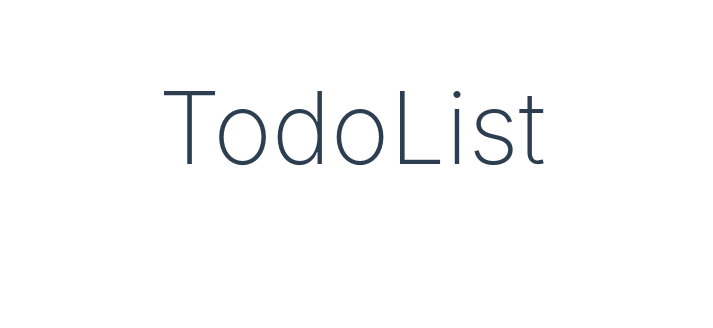
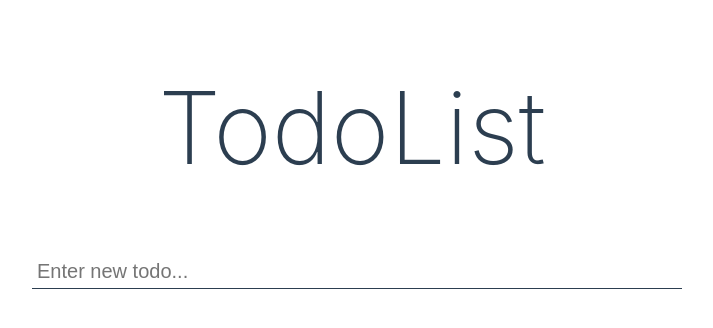
Before and after one commit to psant-kr/advance-mern-todo, a React (Create React App) app in the folder client/: page / in a window 1280 px wide. Shown: the top 328 px of the page, without its empty margins (288-1001 px from the left). Built offline with nearby package versions, Linux system fonts and the light colour scheme.

Commit message:
form added setup done

```diff
--- a/client/src/App.css
+++ b/client/src/App.css
@@ -1,13 +1,24 @@
-body{
+body {
   width: 50%;
   margin: 0 auto;
 }
-header{
+
+header {
   text-align: center;
 }
 
-header h1{
+header h1 {
   font-size: 100px;
   color: #2c3e50;
   font-weight: 200;
 }
+
+input {
+  font-size: 20px;
+  color: #2c3e50;
+  width: 100%;
+  border: none;
+  outline: none;
+  border-bottom: 1px solid #2c3e50;
+  padding: 5px;
+}
--- a/client/src/App.js
+++ b/client/src/App.js
@@ -1,10 +1,13 @@
 import './App.css';
 // components
 import Header from './components/Header';
+import TodoForm from './components/TodoForm';
+
 function App() {
   return (
     <div>
-      <Header/>
+      <Header />
+      <TodoForm />
     </div>
   );
 }
--- /dev/null
+++ b/client/src/components/TodoForm.jsx
@@ -0,0 +1,30 @@
+import React, { useState } from 'react'
+
+const TodoForm = () => {
+
+    const [text, setText] = useState('')
+
+    const onFormSubmit = () => {
+
+    };
+    const onFormChange = (e) => {
+        // console.log(e.target.value);
+        setText(e.target.value);
+    };
+
+
+    return (
+        <form
+            onSubmit={onFormSubmit}
+            className='form'
+        >
+            <input
+                onChange={onFormChange}
+                className='input'
+                type="text"
+                placeholder='Enter new todo...' />
+        </form>
+    )
+}
+
+export default TodoForm
```
